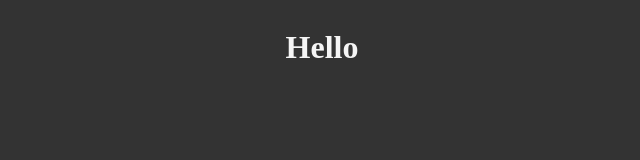
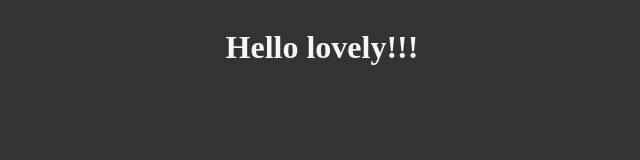
Before and after one commit to zahrataghizaadeh/git-code-playground, a plain HTML site: page index.html in a window 1280 px wide. Shown: the whole page, without its empty margins (318-958 px from the left). Drawn offline with Linux system fonts and the light colour scheme.

Commit message:
update text

```diff
--- a/index.html
+++ b/index.html
@@ -11,7 +11,7 @@
 </head>
 
 <body>
-    <h1>Hello</h1>
+    <h1>Hello lovely!!!</h1>
 </body>
 
 </html>
```
